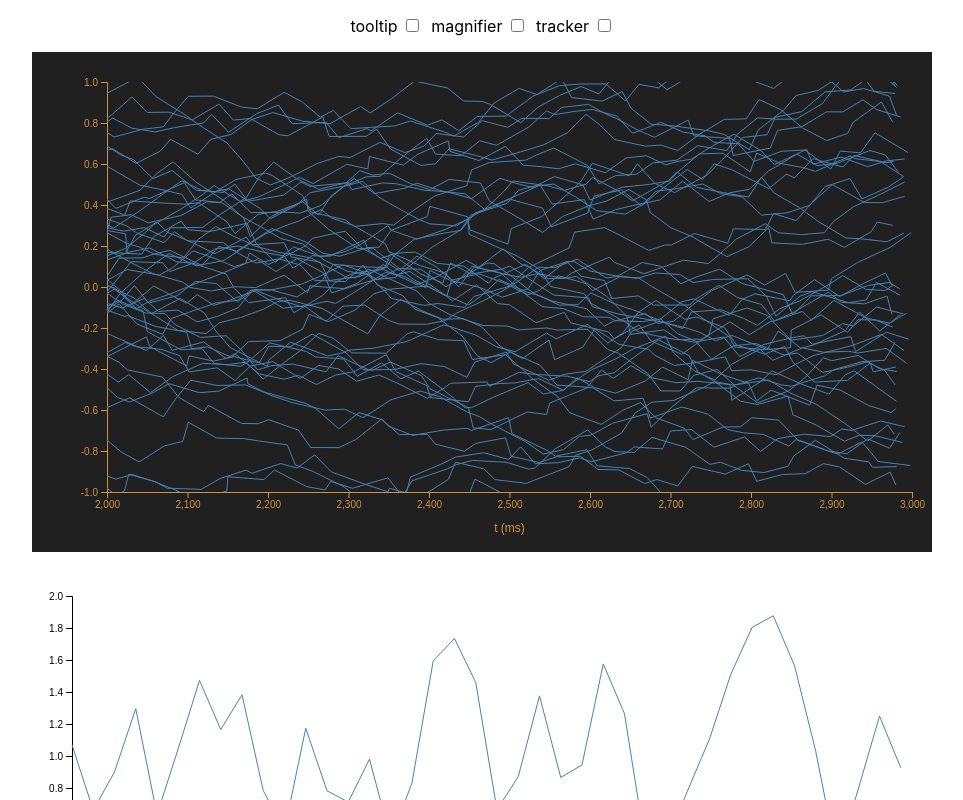
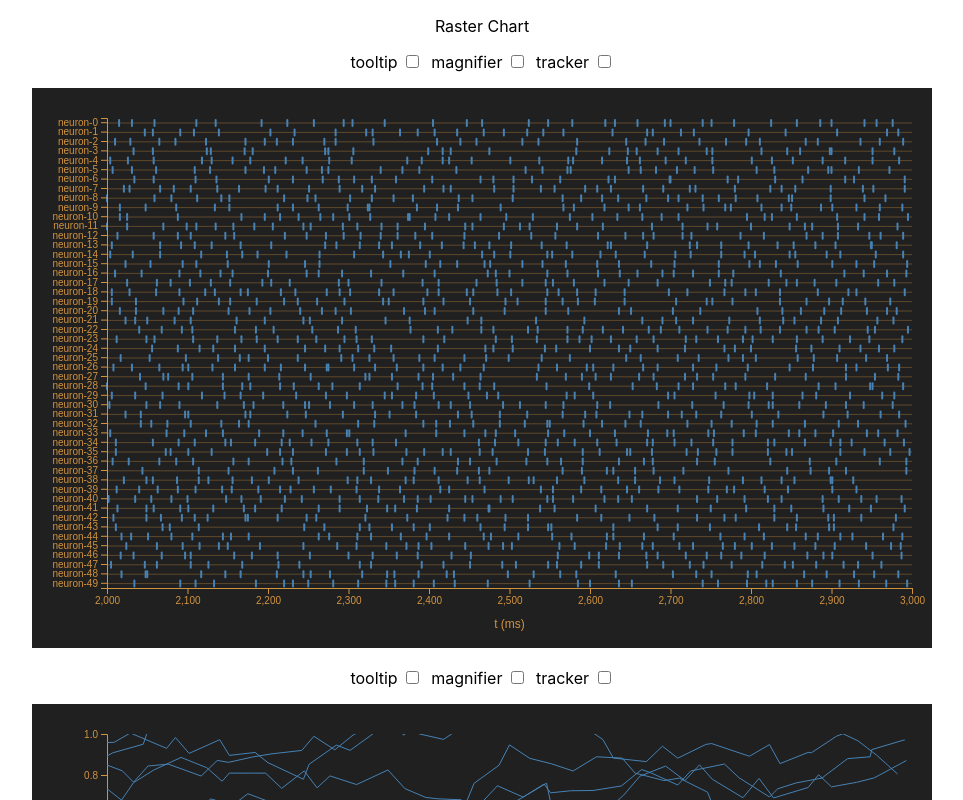
Before and after one commit to robphilipp/stream-charts, a React (Create React App) app: page / in a window 1280 px wide. Shown: the top 800 px of the page, without its empty margins (158-1121 px from the left). Built offline with nearby package versions, Linux system fonts and the light colour scheme.

Commit message:
exposed the tooltip label

```diff
--- a/src/app/App.tsx
+++ b/src/app/App.tsx
@@ -19,20 +19,19 @@ const data: Array<Series> = Array.from({length: 50}, (_, i) => seriesFrom(`neuro
 const App: React.FC = () => {
   return (
     <div className="App">
-      {/*<p>Raster Chart</p>*/}
-      {/*<StreamingRasterChart*/}
-      {/*    timeWindow={1000}*/}
-      {/*    seriesList={data}*/}
-      {/*    seriesHeight={10}*/}
-      {/*    plotWidth={900}*/}
-      {/*/>*/}
+      <p>Raster Chart</p>
+      <StreamingRasterChart
+          timeWindow={1000}
+          seriesList={data}
+          seriesHeight={10}
+          plotWidth={900}
+      />
       <StreamingScatterChart
           timeWindow={1000}
           seriesList={Array.from({length: 50}, (_, i) => seriesFrom(`neuron-${i}`))}
           plotHeight={500}
           plotWidth={900}
       />
-      <LineChart/>
     </div>
   );
 };
--- a/src/app/charts/RasterChart.tsx
+++ b/src/app/charts/RasterChart.tsx
@@ -11,7 +11,8 @@ import {defaultTooltipStyle, TooltipStyle} from "./TooltipStyle";
 const defaultMargin = {top: 30, right: 20, bottom: 30, left: 50};
 const defaultSpikesStyle = {
     margin: 2,
-    color: '#c95d15',
+    color: 'steelblue',
+    // color: '#c95d15',
     lineWidth: 2,
     highlightColor: '#d2933f',
     highlightWidth: 4
--- a/src/app/charts/ScatterChart.tsx
+++ b/src/app/charts/ScatterChart.tsx
@@ -1,9 +1,9 @@
 import {default as React, useEffect, useRef} from "react";
 import * as d3 from "d3";
 import {adjustedDimensions, Margin} from "./margins";
-import {Datum, PixelDatum, Series} from "./datumSeries";
+import {Datum, Series} from "./datumSeries";
 import {TimeRange, TimeRangeType} from "./timeRange";
-import {Selection, Axis, Line, ScaleLinear, ScaleBand, ZoomTransform} from "d3";
+import {Selection, Axis, Line, ScaleLinear, ZoomTransform} from "d3";
 import {defaultTooltipStyle, TooltipStyle} from "./TooltipStyle";
 
 const defaultMargin = {top: 30, right: 20, bottom: 30, left: 50};
@@ -18,7 +18,7 @@ const defaultSpikesStyle = {
     color: '#c95d15',
     lineWidth: 2,
     highlightColor: '#d2933f',
-    highlightWidth: 4
+    highlightWidth: 3
 };
 const defaultPlotGridLines = {visible: true, color: 'rgba(210,147,63,0.35)'};
 
@@ -46,6 +46,7 @@ interface Props {
     spikesStyle?: Partial<{color: string, lineWidth: number, highlightColor: string, highlightWidth: number}>;
     plotGridLines?: Partial<{ visible: boolean, color: string }>;
     tooltip?: Partial<TooltipStyle>;
+    tooltipValueLabel?: string;
 
     minWeight?: number;
     maxWeight?: number;
@@ -70,6 +71,7 @@ function ScatterChart(props: Props): JSX.Element {
         height,
         backgroundColor = '#202020',
         minWeight = -1, maxWeight = 1,
+        tooltipValueLabel = 'weight',
         minTime, maxTime,
         seriesList
     } = props;
@@ -280,6 +282,8 @@ function ScatterChart(props: Props): JSX.Element {
                 .text(() => seriesName)
             ;
 
+            // create the table that shows the points that come before and after the mouse time, and the
+            // changes in the time and value
             const table = d3.select<SVGSVGElement | null, any>(containerRef.current)
                 .append("g")
                 .attr('id', `t${time}-${seriesName}-header`)
@@ -291,8 +295,8 @@ function ScatterChart(props: Props): JSX.Element {
             ;
 
             const headerRow = table.append('g').attr('font-weight', tooltipRef.current.fontWeight + 550);
-            const hrLower = headerRow.append<SVGTextElement>("text").text(() => 'lower');
-            const hrUpper = headerRow.append<SVGTextElement>("text").text(() => 'upper');
+            const hrLower = headerRow.append<SVGTextElement>("text").text(() => 'before');
+            const hrUpper = headerRow.append<SVGTextElement>("text").text(() => 'after');
             const hrDelta = headerRow.append<SVGTextElement>("text").text(() => '∆');
 
             const trHeader = table.append<SVGTextElement>("text").text(() => 't (ms)');
@@ -300,24 +304,21 @@ function ScatterChart(props: Props): JSX.Element {
             const trUpper = table.append<SVGTextElement>("text").text(() => formatTime(upper[0]));
             const trDelta = table.append<SVGTextElement>("text").text(() => formatTimeChange(lower[0], upper[0]));
 
-            const vrHeader = table.append<SVGTextElement>("text").text(() => 'y');
+            const vrHeader = table.append<SVGTextElement>("text").text(() => tooltipValueLabel);
             const vrLower = table.append<SVGTextElement>("text").text(() => formatValue(lower[1]));
             const vrUpper = table.append<SVGTextElement>("text").text(() => formatValue(upper[1]));
             const vrDelta = table.append<SVGTextElement>("text").text(() => formatValueChange(lower[1], upper[1]));
 
-            const tw = (elem: Selection<SVGTextElement, any, null, undefined>) => elem.node()?.getBBox()?.width || 0;
-            const th = (elem: Selection<SVGTextElement, any, null, undefined>) => elem.node()?.getBBox()?.height || 0;
-            const sw = (spaces: number) => spaces * tw(hrLower) / 5;
+            const textWidthOf = (elem: TextSelection) => elem.node()?.getBBox()?.width || 0;
+            const textHeightOf = (elem: TextSelection) => elem.node()?.getBBox()?.height || 0;
+            const spacesWidthFor = (spaces: number) => spaces * textWidthOf(hrLower) / 5;
 
             // calculate the max width and height of the text
-            const tooltipWidth = Math.max(
-                tw(header),
-                sw(33),
-            );
-            const headerTextHeight = th(header);
-            const headerRowHeight = th(hrLower);
-            const timeRowHeight = th(trHeader);
-            const valueRowHeight = th(vrHeader);
+            const tooltipWidth = Math.max(textWidthOf(header), spacesWidthFor(33));
+            const headerTextHeight = textHeightOf(header);
+            const headerRowHeight = textHeightOf(hrLower);
+            const timeRowHeight = textHeightOf(trHeader);
+            const valueRowHeight = textHeightOf(vrHeader);
             const textHeight = headerTextHeight + headerRowHeight + timeRowHeight + valueRowHeight;
 
             // set the header text location
@@ -325,29 +326,28 @@ function ScatterChart(props: Props): JSX.Element {
             const yTooltip = tooltipY(y, textHeight) + tooltipRef.current.paddingTop;
             header
                 .attr('x', () => xTooltip)
-                // .attr('y', () => tooltipY(y, textHeight) - (lowerHeight + upperHeight + deltaHeight) + textHeight + tooltipRef.current.paddingTop)
                 .attr('y', () => yTooltip - (headerRowHeight + timeRowHeight + valueRowHeight) + textHeight)
             ;
 
             const hrRowY = yTooltip + headerTextHeight + headerRowHeight;
-            const hrLowerX = sw(14);
-            const hrUpperX = sw(24);
-            const hrDeltaX = sw(32);
-            hrLower.attr('x', () => xTooltip + hrLowerX - tw(hrLower)).attr('y', () => hrRowY);
-            hrUpper.attr('x', () => xTooltip + hrUpperX - tw(hrUpper)).attr('y', () => hrRowY);
-            hrDelta.attr('x', () => xTooltip + hrDeltaX - tw(hrDelta)).attr('y', () => hrRowY);
+            const hrLowerX = spacesWidthFor(14);
+            const hrUpperX = spacesWidthFor(24);
+            const hrDeltaX = spacesWidthFor(32);
+            hrLower.attr('x', () => xTooltip + hrLowerX - textWidthOf(hrLower)).attr('y', () => hrRowY);
+            hrUpper.attr('x', () => xTooltip + hrUpperX - textWidthOf(hrUpper)).attr('y', () => hrRowY);
+            hrDelta.attr('x', () => xTooltip + hrDeltaX - textWidthOf(hrDelta)).attr('y', () => hrRowY);
 
             const trRowY = hrRowY + timeRowHeight;
             trHeader.attr('x', () => xTooltip).attr('y', () => trRowY);
-            trLower.attr('x', () => xTooltip + hrLowerX - tw(trLower)).attr('y', () => trRowY);
-            trUpper.attr('x', () => xTooltip + hrUpperX - tw(trUpper)).attr('y', () => trRowY);
-            trDelta.attr('x', () => xTooltip + hrDeltaX - tw(trDelta)).attr('y', () => trRowY);
+            trLower.attr('x', () => xTooltip + hrLowerX - textWidthOf(trLower)).attr('y', () => trRowY);
+            trUpper.attr('x', () => xTooltip + hrUpperX - textWidthOf(trUpper)).attr('y', () => trRowY);
+            trDelta.attr('x', () => xTooltip + hrDeltaX - textWidthOf(trDelta)).attr('y', () => trRowY);
 
             const vrRowY = trRowY + valueRowHeight;
             vrHeader.attr('x', () => xTooltip).attr('y', () => vrRowY);
-            vrLower.attr('x', () => xTooltip + hrLowerX - tw(vrLower)).attr('y', () => vrRowY);
-            vrUpper.attr('x', () => xTooltip + hrUpperX - tw(vrUpper)).attr('y', () => vrRowY);
-            vrDelta.attr('x', () => xTooltip + hrDeltaX - tw(vrDelta)).attr('y', () => vrRowY);
+            vrLower.attr('x', () => xTooltip + hrLowerX - textWidthOf(vrLower)).attr('y', () => vrRowY);
+            vrUpper.attr('x', () => xTooltip + hrUpperX - textWidthOf(vrUpper)).attr('y', () => vrRowY);
+            vrDelta.attr('x', () => xTooltip + hrDeltaX - textWidthOf(vrDelta)).attr('y', () => vrRowY);
 
             // set the position, width, and height of the tooltip rect based on the text height and width and the padding
             rect.attr('x', () => tooltipX(x, tooltipWidth))
```
